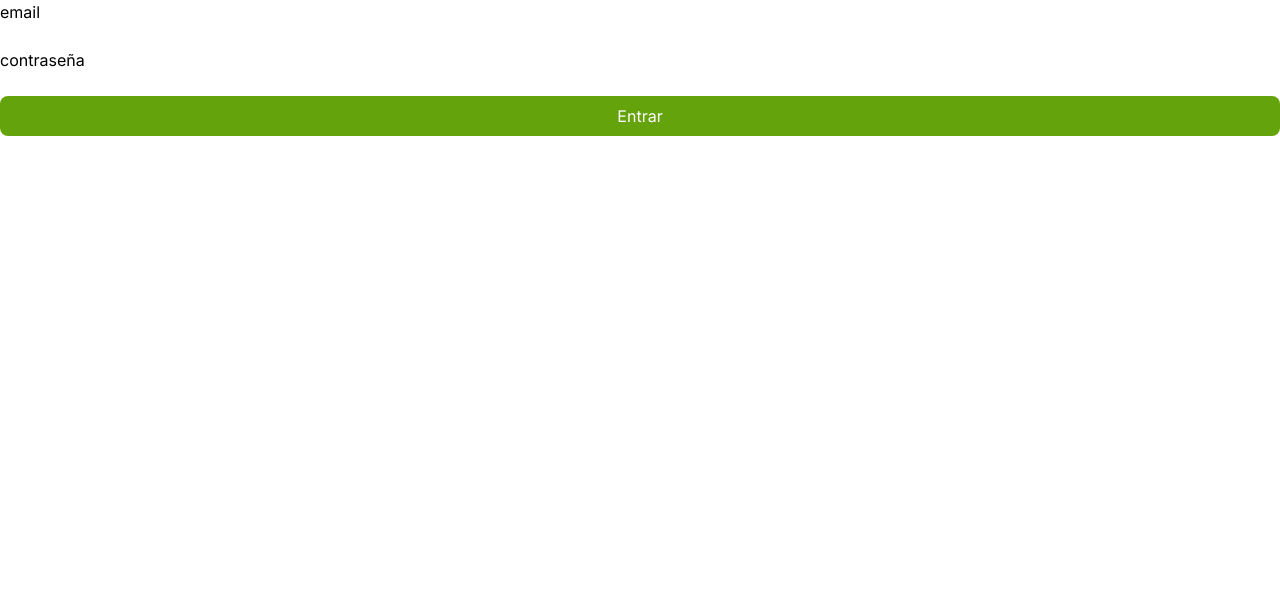
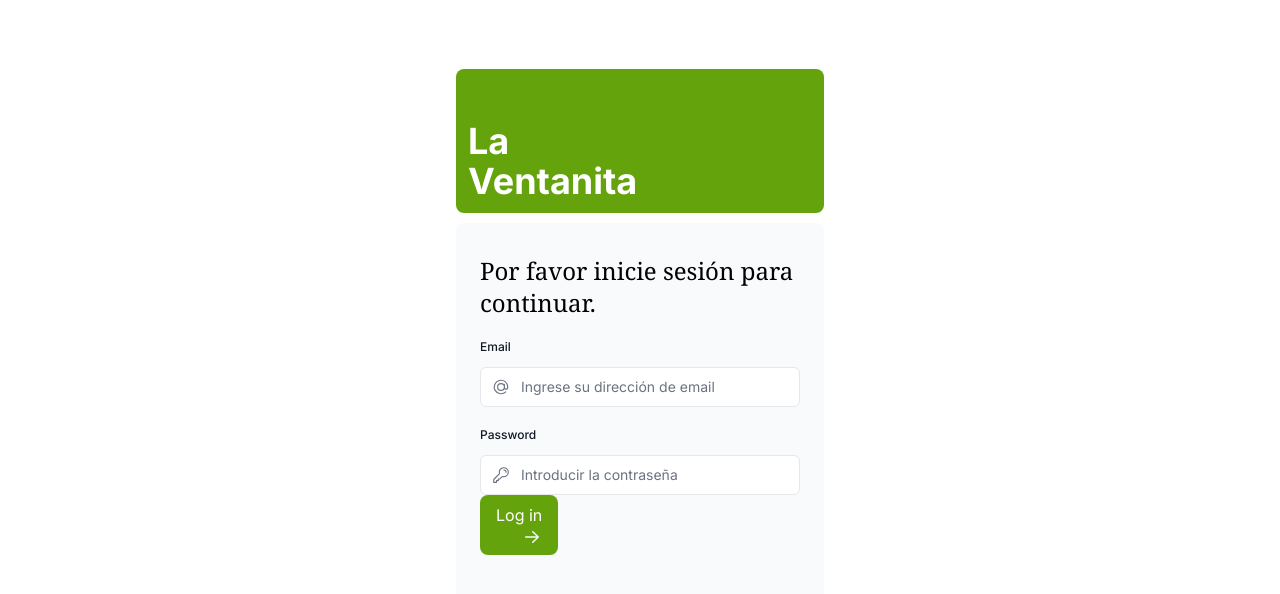
Before and after one commit to Juan-Dingevan/cesca-dingevan-proyecto-nextjs, a Next.js app: page /login in a window 1280 px wide. Shown: the top 594 px of the page. Built offline with nearby package versions, Linux system fonts and the light colour scheme.

Commit message:
Login visual modifications

```diff
--- /dev/null
+++ b/app/components/LoginForm.tsx
@@ -0,0 +1,89 @@
+'use client';
+
+import {
+  AtSymbolIcon,
+  KeyIcon,
+  ExclamationCircleIcon,
+} from '@heroicons/react/24/outline';
+import { ArrowRightIcon } from '@heroicons/react/20/solid';
+import { Button } from './abm/CreateButton';
+import { useFormState, useFormStatus } from 'react-dom';
+import { authenticate } from '@/app/lib/actions';
+
+export default function LoginForm() {
+  const [errorMessage, dispatch] = useFormState(authenticate, undefined);
+  return (
+    <form action={dispatch} className="space-y-3">
+      <div className="flex-1 rounded-lg bg-gray-50 px-6 pb-4 pt-8">
+      <h1 className="mb-3 text-2xl font-serif">
+        Por favor inicie sesión para continuar.
+      </h1>
+        <div className="w-full">
+          <div>
+            <label
+              className="mb-3 mt-5 block text-xs font-medium text-gray-900"
+              htmlFor="email"
+            >
+              Email
+            </label>
+            <div className="relative">
+              <input
+                className="peer block w-full rounded-md border border-gray-200 py-[9px] pl-10 text-sm outline-2 placeholder:text-gray-500"
+                id="email"
+                type="email"
+                name="email"
+                placeholder="Ingrese su dirección de email"
+                required
+              />
+              <AtSymbolIcon className="pointer-events-none absolute left-3 top-1/2 h-[18px] w-[18px] -translate-y-1/2 text-gray-500 peer-focus:text-gray-900" />
+            </div>
+          </div>
+          <div className="mt-4">
+            <label
+              className="mb-3 mt-5 block text-xs font-medium text-gray-900"
+              htmlFor="password"
+            >
+              Password
+            </label>
+            <div className="relative">
+              <input
+                className="peer block w-full rounded-md border border-gray-200 py-[9px] pl-10 text-sm outline-2 placeholder:text-gray-500"
+                id="password"
+                type="password"
+                name="password"
+                placeholder="Introducir la contraseña"
+                required
+                minLength={5}
+              />
+              <KeyIcon className="pointer-events-none absolute left-3 top-1/2 h-[18px] w-[18px] -translate-y-1/2 text-gray-500 peer-focus:text-gray-900" />
+            </div>
+          </div>
+        </div>
+        <LoginButton />
+        <div className="flex h-8 items-end space-x-1">
+        <div
+          className="flex h-8 items-end space-x-1"
+          aria-live="polite"
+          aria-atomic="true"
+        >
+          {errorMessage && (
+            <>
+              <ExclamationCircleIcon className="h-5 w-5 text-red-500" />
+              <p className="text-sm text-red-500">{errorMessage}</p>
+            </>
+          )}
+        </div>
+        </div>
+      </div>
+    </form>
+  );
+}
+
+function LoginButton() {
+  const { pending } = useFormStatus();
+  return (
+    <Button className="mt-4 w-full" aria-disabled={pending}>
+    Log in <ArrowRightIcon className="ml-auto h-5 w-5 text-gray-50" />
+  </Button>
+  );
+}
--- a/app/login/page.tsx
+++ b/app/login/page.tsx
@@ -1,12 +1,11 @@
 'use client';
 
-import { useFormState, useFormStatus } from 'react-dom';
-import { authenticate } from '@/app/lib/actions';
-import { Button } from '../components/abm/CreateButton';
+
+import LoginForm from '../components/LoginForm'
 
 
 export default function LoginPage() {
-    const [errorMessage, dispatch] = useFormState(authenticate, undefined);
+    //const [errorMessage, dispatch] = useFormState(authenticate, undefined);
 
     /*
         PENDIENTES:
@@ -16,7 +15,7 @@
     */
 
     return (
-        <form className="flex flex-col" action={dispatch}>
+       /* <form className="flex flex-col" action={dispatch}>
             <label>
                 <p>email</p>
                 <input type="email" name="email"/>
@@ -26,16 +25,20 @@
                 <input type="password" name="password"/>
             </label>
             <LoginButton />
-        </form>
+        </form>}
+        */
+        <main className="flex items-center justify-center min-h-screen">
+        <div className="relative mx-auto flex w-full max-w-[400px] flex-col space-y-2.5 p-4 md:-mt-32">
+            <div className="flex h-20 w-full items-end rounded-lg bg-lime-600 p-3 md:h-36">
+                <div className="w-32 text-white md:w-36">
+                    <p className="text-2xl font-bold text-white md:text-4xl">
+                    La Ventanita
+                    </p>
+                </div>
+            </div>
+             <LoginForm />
+        </div>
+    </main>
+
     )
 }
-
-function LoginButton() {
-    const { pending } = useFormStatus();
-
-    return (
-      <Button className="mt-4 w-full" aria-disabled={pending}>
-        Entrar
-      </Button>
-    );
-  }
--- a/auth.config.ts
+++ b/auth.config.ts
@@ -15,7 +15,7 @@
 
         return false; // Redirect unauthenticated users to login page
       }else if (isOnLogin && isLoggedIn) {
-        return Response.redirect(new URL('/admin', nextUrl)); //it works?
+         return Response.redirect( new URL('/admin', nextUrl)); //it works?
       }
       return true;
     },
```
